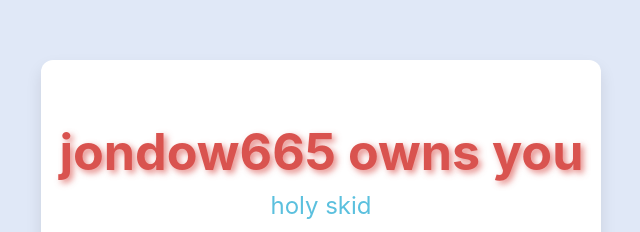
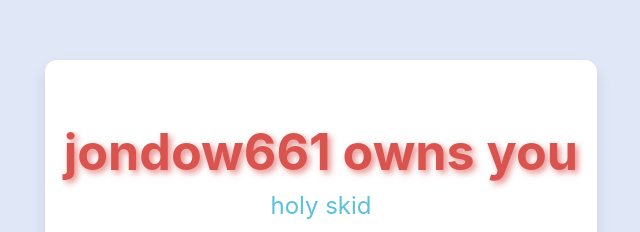
Before and after one commit to anonymoouzzfun/lalol, a plain HTML site: page index.html in a window 1280 px wide. Shown: the part 233-465 px from the top of the page, without its empty margins (319-959 px from the left). Drawn offline with Linux system fonts and the light colour scheme.

Commit message:
Update index.html

```diff
--- a/index.html
+++ b/index.html
@@ -63,7 +63,7 @@
 </head>
 <body>
     <div class="container">
-        <h1>jondow665 owns you</h1>
+        <h1>jondow661 owns you</h1>
         <p>holy skid</p>
     </div>
 
```
